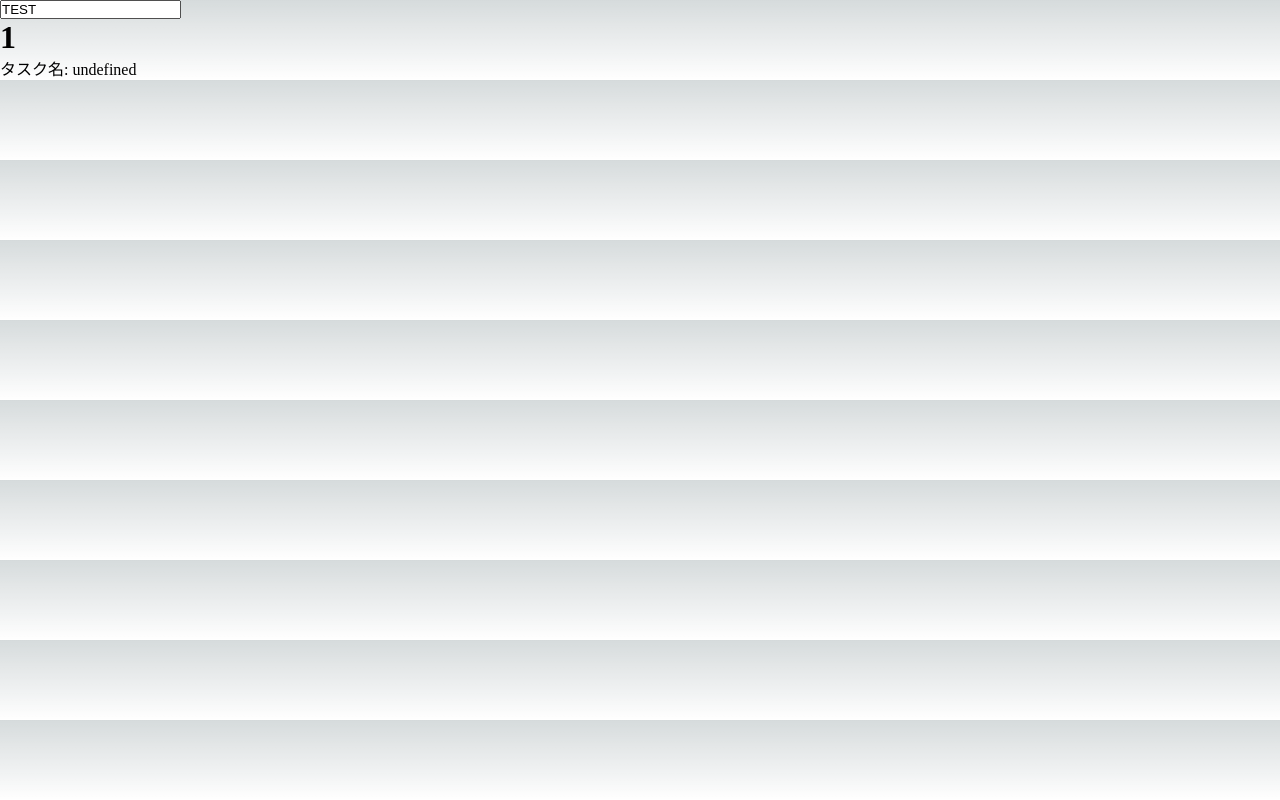
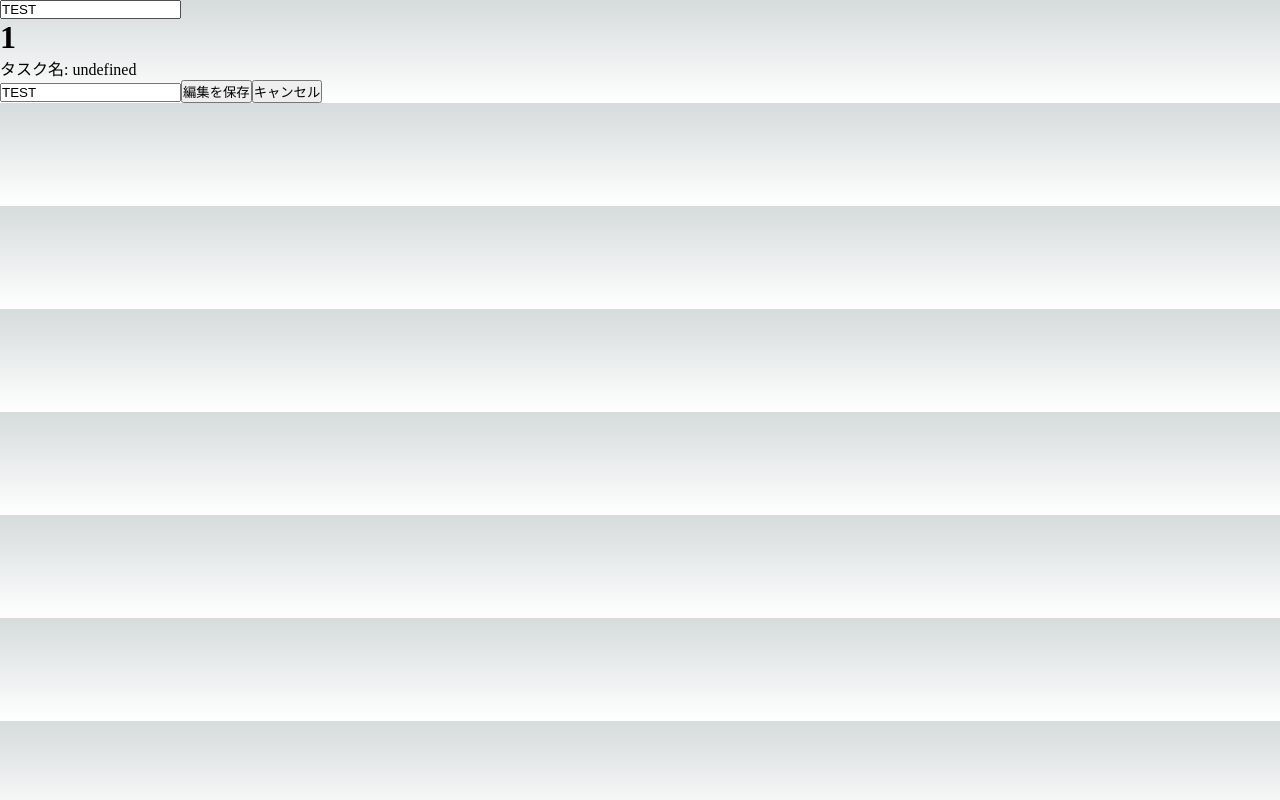
Before and after one commit to Plumnet/SELFTODO-Next.js-, a Next.js app: page /list/edit/1 in a window 1280 px wide. Built offline with nearby package versions, Linux system fonts and the light colour scheme.

Commit message:
onChangeの値渡しに成功

```diff
--- a/src/pages/components/EditForm.tsx
+++ b/src/pages/components/EditForm.tsx
@@ -7,7 +7,8 @@ export default function EditForm({ save, close, edittitle, editform }: any) {
                 type="text"
                 // label="新しいタイトル"
                 value={edittitle}
-                onChange={editform}
+                onChange={e => editform
+                    (e.target.value)}
             />
             {/* 問題1. 編集ボタンを押すと関数が実行されるようにしよう*/}
             <button onClick={save}>編集を保存</button>
--- a/src/pages/list/edit/[id].tsx
+++ b/src/pages/list/edit/[id].tsx
@@ -1,3 +1,4 @@
+import EditForm from "@/pages/components/EditForm";
 import { useRouter } from "next/router";
 import { useEffect, useState } from "react";
 
@@ -9,7 +10,36 @@ export default function Edit() {
 
     useEffect(() => {
         setEditTitle(router.query.title)
-    }, [])
+    }, [router])
+
+    type Todo = {
+        id: number;
+        title: string;
+    };
+    const [todos, setTodos] = useState<Todo[]>([])
+    const [editId, setEditId] = useState('')
+
+    const handleEditTodo = () => {
+
+        // 問題2. 編集内容をTodoリストの配列に加えよう
+        //ここまで
+        const newArray = todos.map((todo: any) =>
+            todo.id === editId ? { ...todo, title: editTitle } : todo
+        )
+        // console.log(todos.id)
+        setTodos(newArray)
+        setEditId('')
+        // 問題3. Todoリストの更新後にstateを初期化しよう
+        setEditTitle('')
+        // handleCloseEditForm()
+        // ここまで
+    }
+
+    //丸々は失敗
+    const formchange = () => {
+        e => setEditTitle
+            (e.target.value)
+    }
 
 
     return (
@@ -18,12 +48,15 @@ export default function Edit() {
             <input
                 type="text"
                 value={editTitle}
-            // onChange={e => setEditTitle
-            //     (e.target.value)
-            // }
+                onChange={e => setEditTitle
+                    (e.target.value)
+                }
             />
+
             <h1>{router.query.id}</h1>
             <p>{`タスク名: ${router.query.title}`}</p>
+
+            <EditForm save={handleEditTodo} edittitle={editTitle} editform={setEditTitle}></EditForm>
         </div>
     );
 }
```
